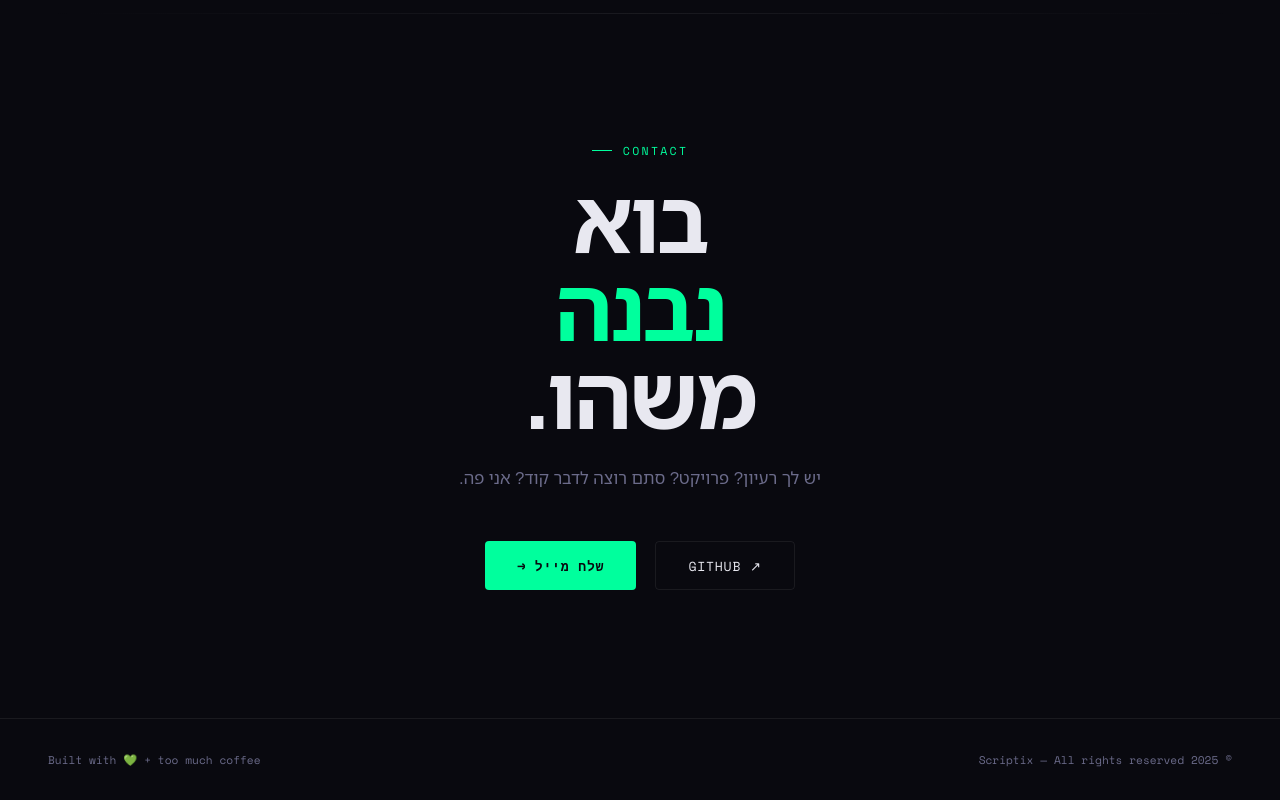
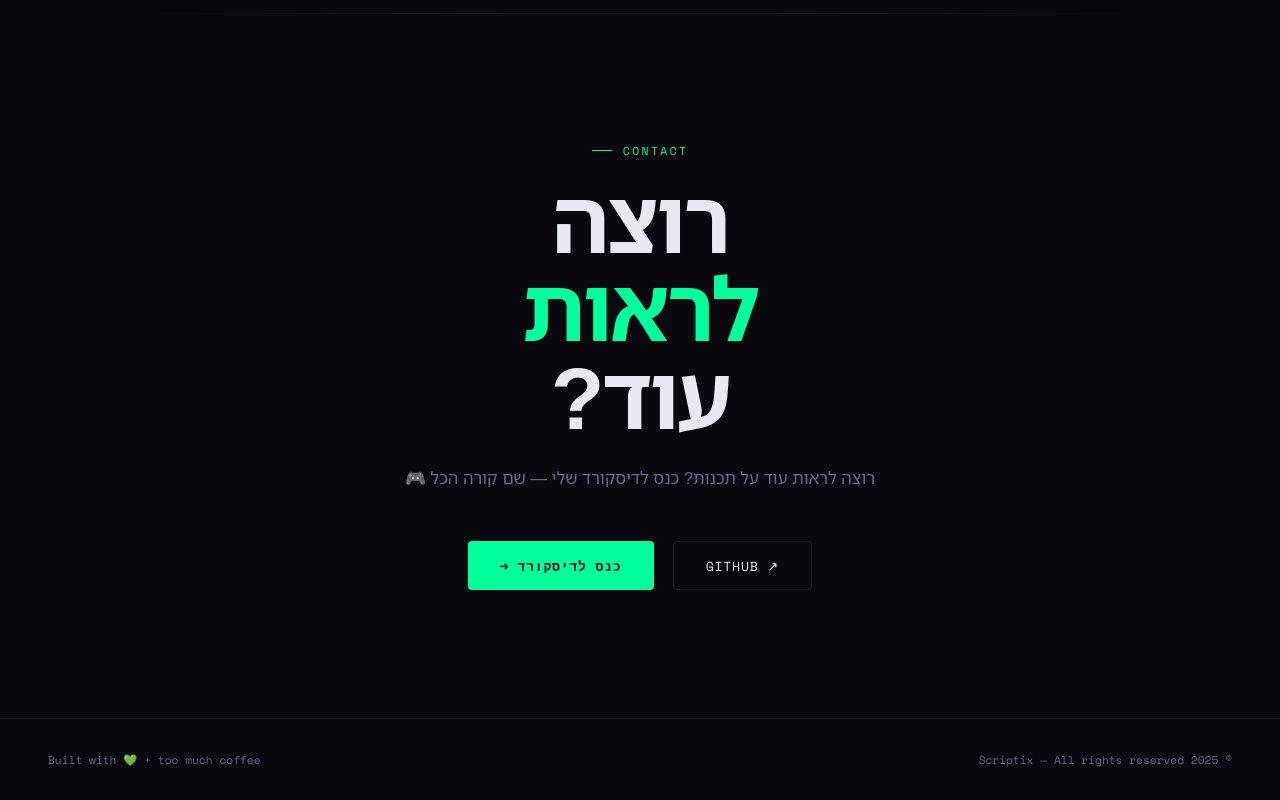
Before and after one commit to OriAlonNahum/Scriptix-website, a plain HTML site: page index.html in a window 1280 px wide. Shown: the part 3009-3809 px from the top of the page. Drawn offline with nearby package versions, Linux system fonts and the light colour scheme.

Commit message:
Add files via upload

```diff
--- a/index.html
+++ b/index.html
@@ -951,10 +951,10 @@ footer {
 <section id="contact">
   <div class="reveal contact-inner">
     <p class="section-title" style="justify-content:center;">Contact</p>
-    <h2 class="contact-big">בוא<br><span>נבנה</span><br>משהו.</h2>
-    <p class="contact-sub">יש לך רעיון? פרויקט? סתם רוצה לדבר קוד? אני פה.</p>
+    <h2 class="contact-big">רוצה<br><span>לראות</span><br>עוד?</h2>
+    <p class="contact-sub">רוצה לראות עוד על תכנות? כנס לדיסקורד שלי — שם קורה הכל 🎮</p>
     <div class="hero-actions" style="justify-content:center;">
-      <a href="mailto:scriptix@example.com" class="btn-primary">→ שלח מייל</a>
+      <a href="https://discord.gg/Wkvy62yR" class="btn-primary" target="_blank">→ כנס לדיסקורד</a>
       <a href="https://github.com/OriAlonNahum" class="btn-secondary" target="_blank">GitHub ↗</a>
     </div>
   </div>
```
